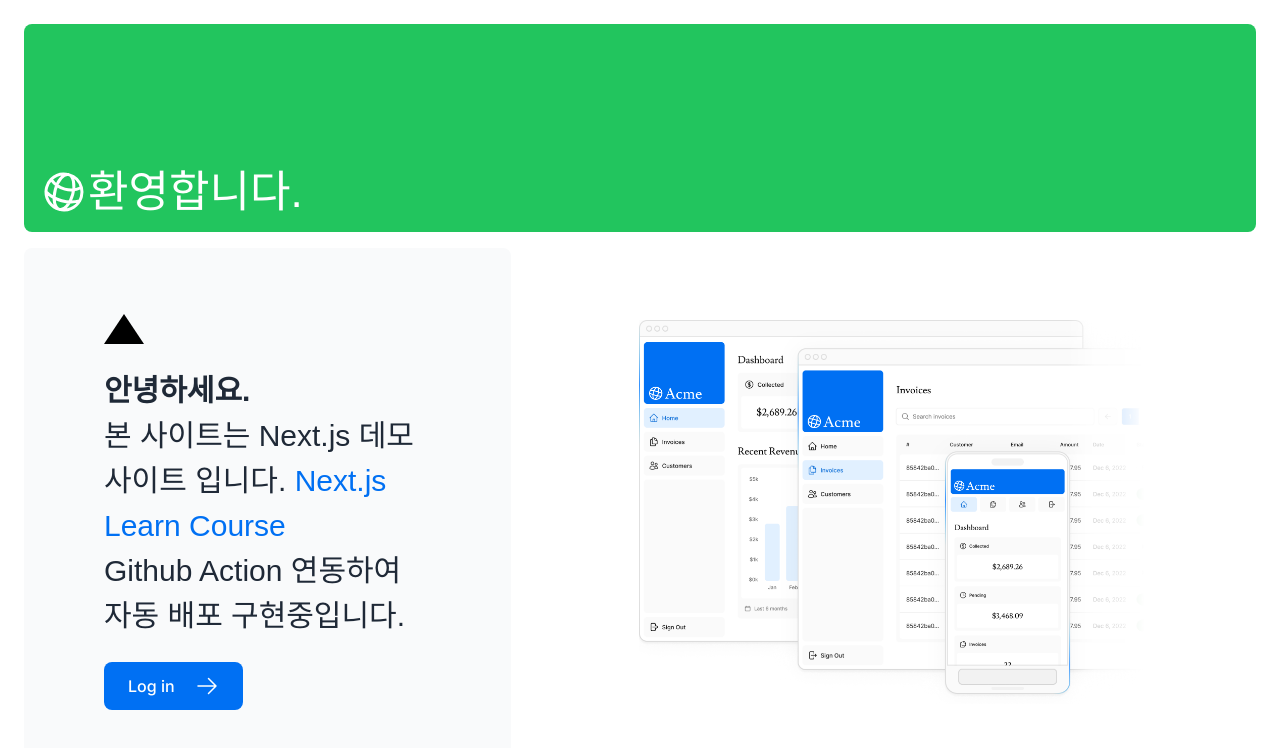
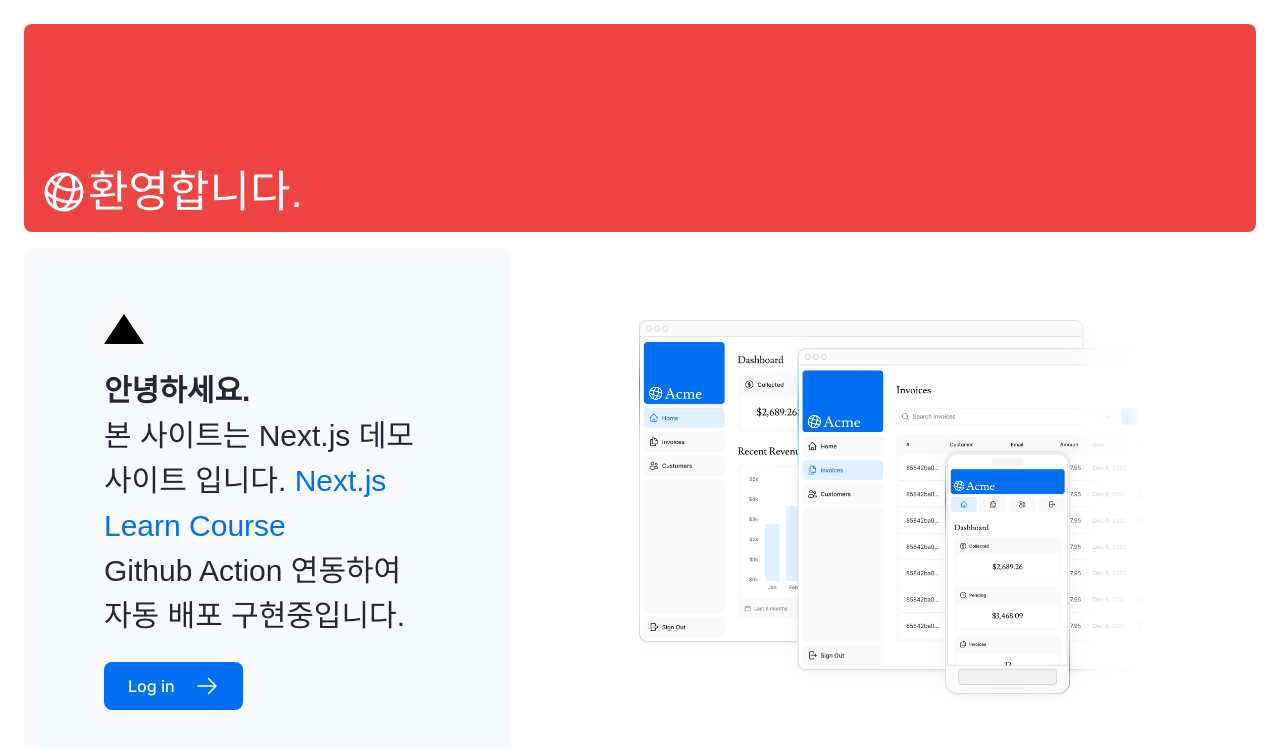
Before and after one commit to tn841/nextjs-dashboard, a Next.js app: page / in a window 1280 px wide. Shown: the top 748 px of the page. Built offline with nearby package versions, Linux system fonts and the light colour scheme; a web font is replaced by a local one.

Commit message:
상단바 빨간색으로

```diff
--- a/app/page.tsx
+++ b/app/page.tsx
@@ -8,7 +8,7 @@ import Image from 'next/image';
 export default function Page() {
   return (
     <main className="flex min-h-screen flex-col p-6">
-      <div className="flex h-20 shrink-0 items-end rounded-lg bg-green-500 p-4 md:h-52">
+      <div className="flex h-20 shrink-0 items-end rounded-lg bg-red-500 p-4 md:h-52">
         <AcmeLogo />
       </div>
       <div className="mt-4 flex grow flex-col gap-4 md:flex-row">
```
